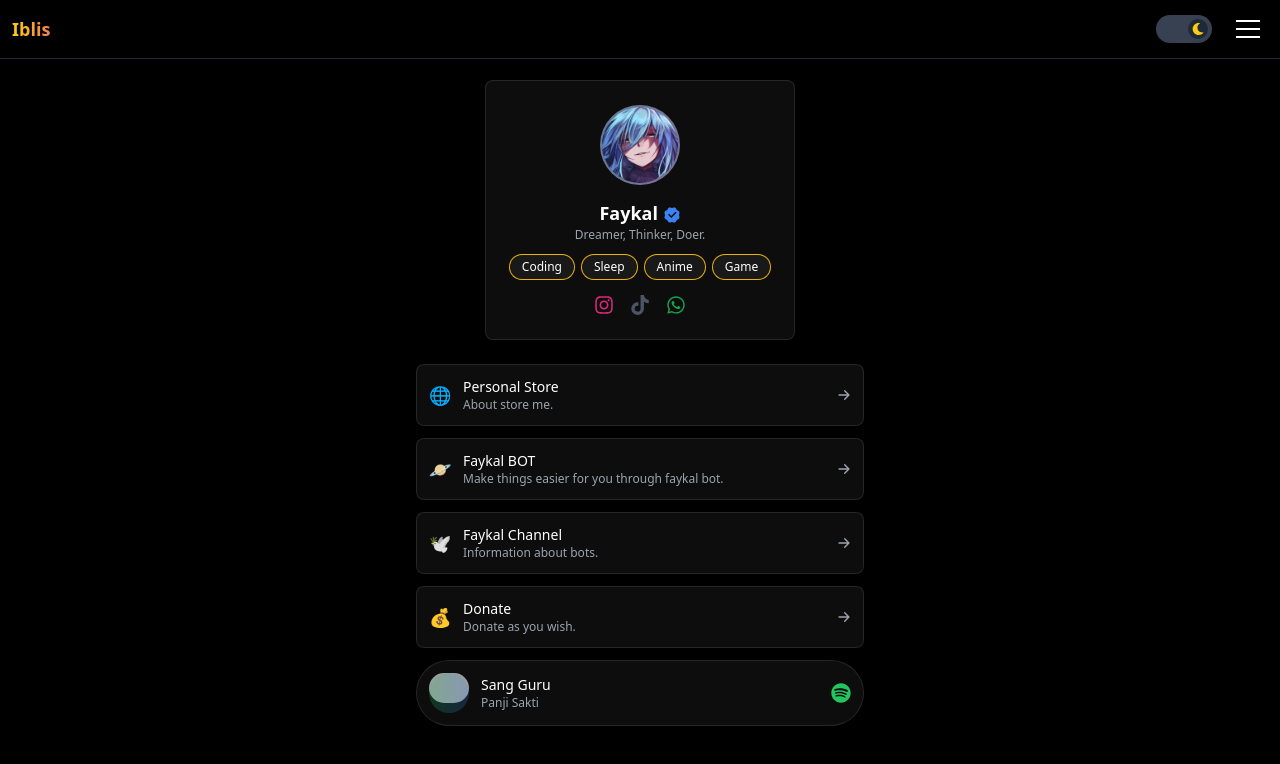
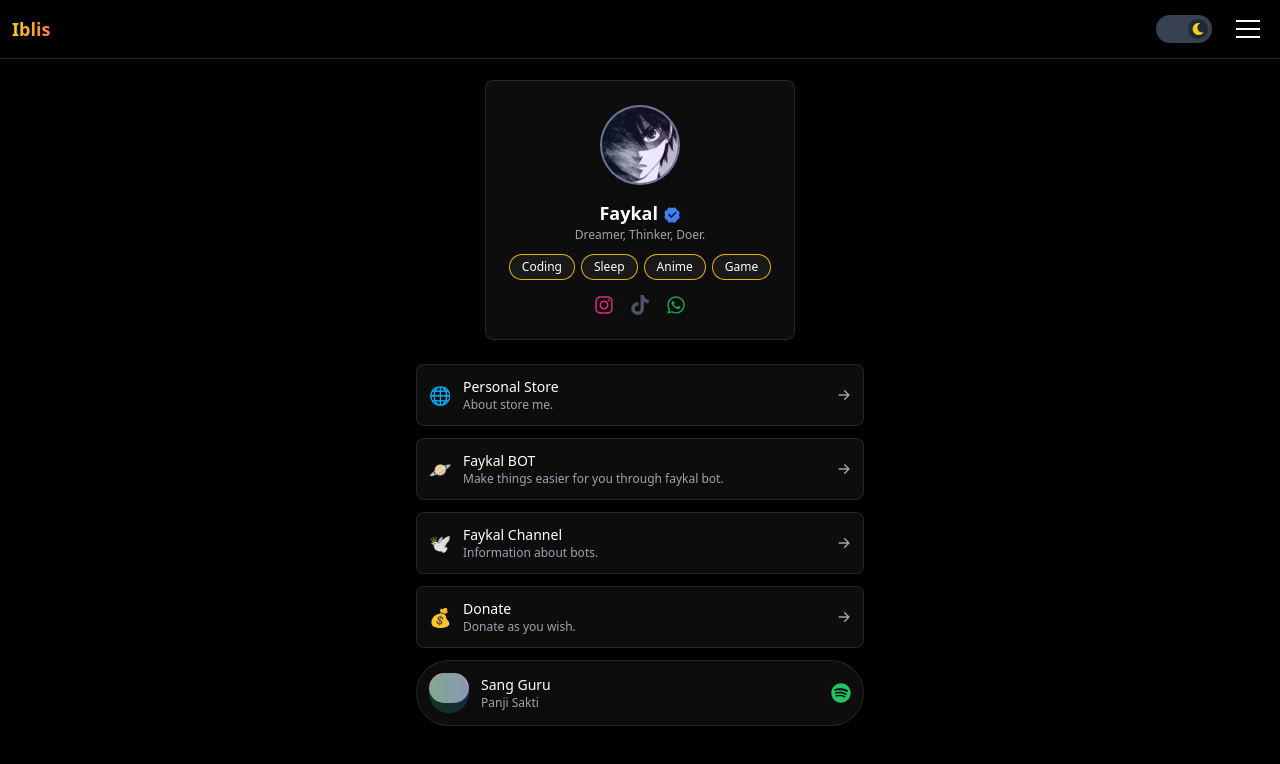
Before and after one commit to faykal/biolink, a React (Vite) app: page / in a window 1280 px wide. Shown: the top 764 px of the page. Built offline with nearby package versions, Linux system fonts and the light colour scheme; grey boxes are pictures that could not be loaded.

Commit message:
Update Profile

```diff
--- a/src/components/Profile.jsx
+++ b/src/components/Profile.jsx
@@ -9,7 +9,7 @@ const Profile = () => {
       <div className="text-center">
         <div className="inline-block relative">
           <img
-            src="/logo.jpg"
+            src="/logo2.jpg"
             alt="Profile"
             className="w-20 h-20 rounded-full border-2 border-white/20 bg-gray-600 transition-transform hover:scale-105"
             onError={(e) => {
```
